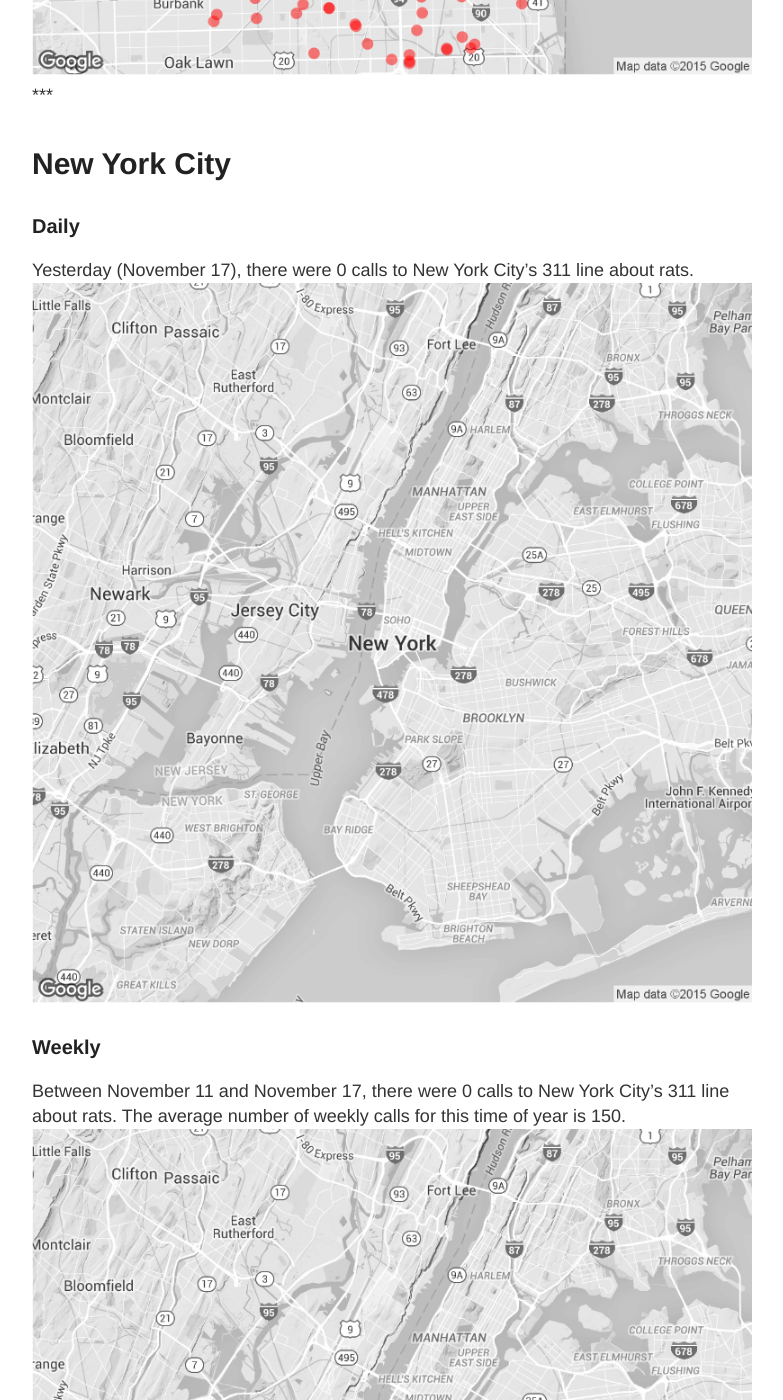
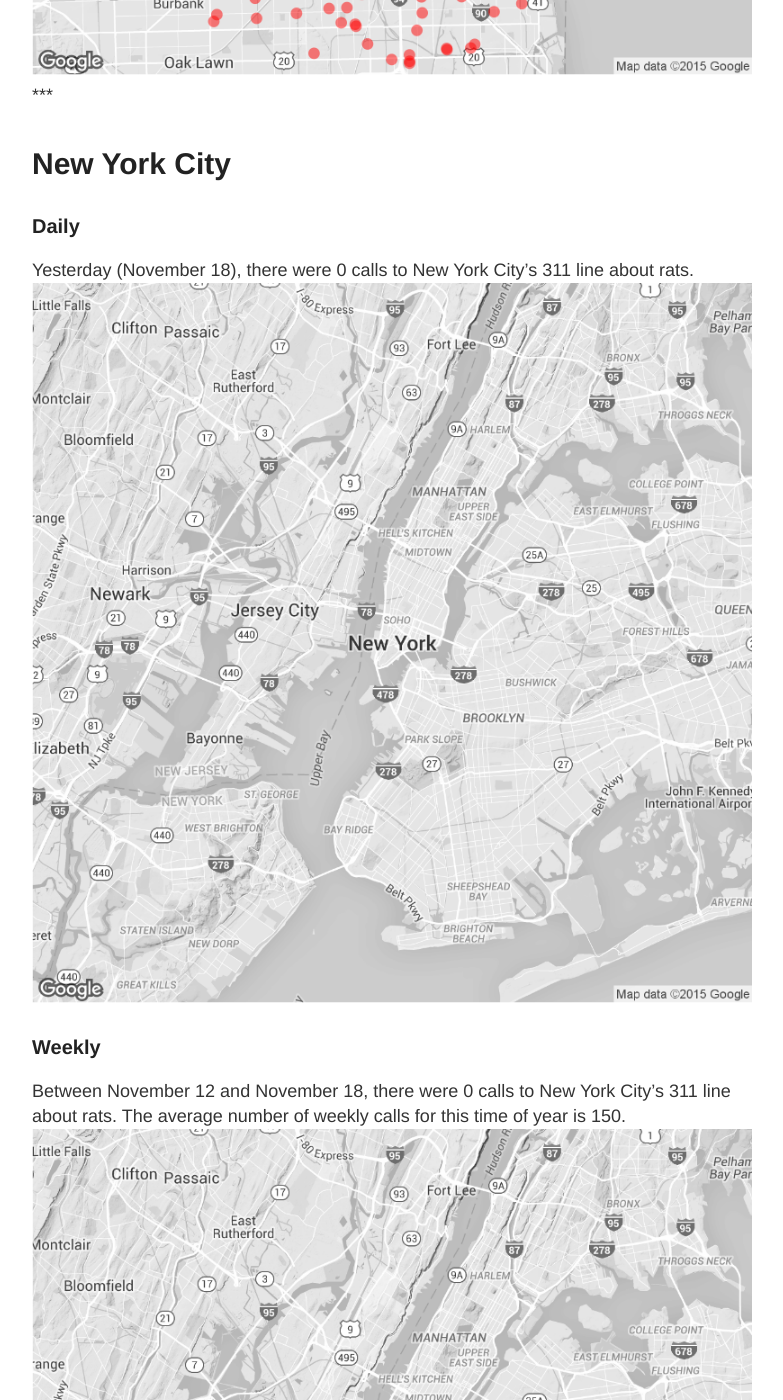
Before and after one commit to DanielHadley/ratmaps, a Jekyll site: the page built from daily.md, in a window 1280 px wide and 1400 px high, scrolled down 1986 px. Shown: the whole window, without its empty margins (248-1031 px from the left). Built offline with Jekyll 4.4.1, drawn with Linux system fonts in a browser that asks for light colours; comment, search, counter and statistics services are not loaded; some of the changed text lies outside the part shown.

Commit message:
Daily Maps

```diff
--- a/daily.md
+++ b/daily.md
@@ -15,22 +15,22 @@
 
 ### Daily
 
-Yesterday (November 17), there were 133 calls to Chicago's 311 line about rats.
+Yesterday (November 18), there were 112 calls to Chicago's 311 line about rats.
 ![Chicago rat calls to 311 weekly map]({{ site.cityimages }}/daily/Chicago_Rat_Map_Daily.png)
 
 ### Weekly
-Between November 11 and November 17, there were 687 calls to Chicago's 311 line about rats. The average number of weekly calls for this time of year is 433.
+Between November 12 and November 18, there were 675 calls to Chicago's 311 line about rats. The average number of weekly calls for this time of year is 433.
 ![Chicago rat calls to 311 weekly map]({{ site.cityimages }}/daily/Chicago_Rat_Map_Weekly.png)
 ***
 # New York City <a id="nyc"><a>
 
 ### Daily
 
-Yesterday (November 17), there were 0 calls to New York City's 311 line about rats.
+Yesterday (November 18), there were 0 calls to New York City's 311 line about rats.
 ![NYC rat calls to 311 weekly map]({{ site.cityimages }}/daily/NYC_Rat_Map_Daily.png)
 
 ### Weekly
-Between November 11 and November 17, there were 0 calls to New York City's 311 line about rats. The average number of weekly calls for this time of year is 150.
+Between November 12 and November 18, there were 0 calls to New York City's 311 line about rats. The average number of weekly calls for this time of year is 150.
 ![NYC rat calls to 311 weekly map]({{ site.cityimages }}/daily/NYC_Rat_Map_Weekly.png)
 
 Each red dot represents one call about a rat seen in that location. The dots are transparent, so multiple calls from one location will be seen as a solid dot. The usual caveats apply: more calls do not necessarily mean that there are more rats in that location than other parts of the city. A cluster of dots could indicate that one resident is unusually vocal about rodents in his or her neighborhood. Also, more densely populated neighborhoods tend to make more calls to 311.
```
Also changed, not shown: images/pages/daily/Chicago_Rat_Map_Daily.png, images/pages/daily/Chicago_Rat_Map_Weekly.png, images/pages/daily/NYC_Rat_Map_Daily.png, images/pages/daily/NYC_Rat_Map_Weekly.png.
